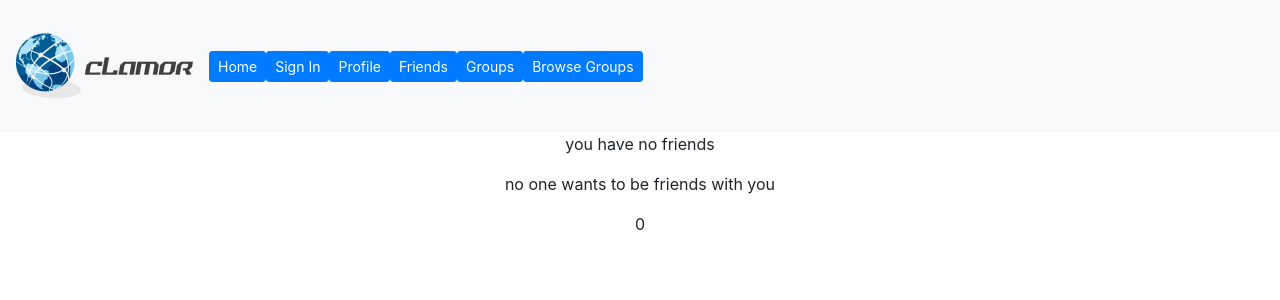
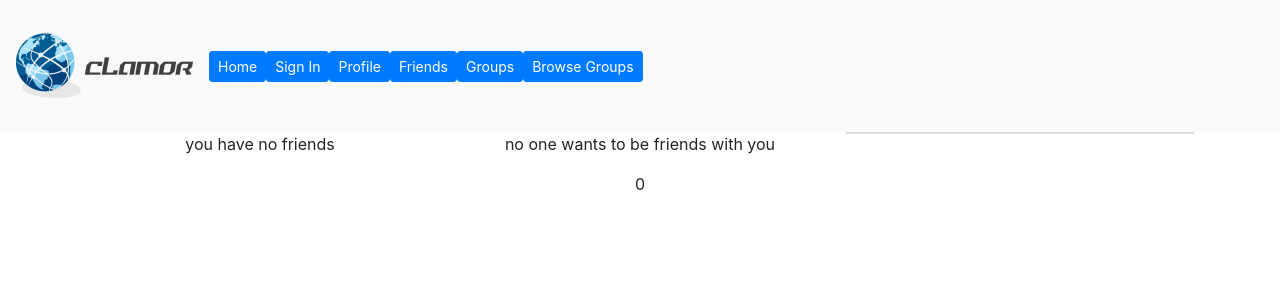
Before and after one commit to clamor-project/clamor.com, a React (Create React App) app: page /friends in a window 1280 px wide. Shown: the top 300 px of the page. Built offline with nearby package versions, Linux system fonts and the light colour scheme.

Commit message:
added reactstrap styling to chat pages

```diff
--- a/src/components/friends/chat.tsx
+++ b/src/components/friends/chat.tsx
@@ -5,13 +5,14 @@ import { connect } from 'react-redux';
 import { IUser } from '../../models/User';
 import { IDirectmessage } from '../../models/Directmessage';
 import { IFriending } from '../../models/Friending';
+import { Card, Input, Button, ListGroup } from 'reactstrap';
 
 interface IChatProps {
   friending: IFriending
   self: IUser
   messages: IDirectmessage[]
   setMessages: (user1: number, user2: number) => void
-  postMessage: (message:IDirectmessage) => void
+  postMessage: (message: IDirectmessage) => void
 }
 
 interface IChatState {
@@ -34,8 +35,8 @@ class Chat extends Component<IChatProps, IChatState> {
   }
 
   handlePost = () => {
-    let toSend:IDirectmessage = {
-      id:0,
+    let toSend: IDirectmessage = {
+      id: 0,
       friends: this.props.friending,
       content: this.state.text,
       sentDate: new Date()
@@ -56,26 +57,28 @@ class Chat extends Component<IChatProps, IChatState> {
   }
 
   componentDidUpdate() {
-    if(this.state.lastRoom !== this.props.friending.id) {
+    if (this.state.lastRoom !== this.props.friending.id) {
       this.handleRefresh()
     }
   }
 
   render() {
     return (
-      <div>
-        {this.props.friending && <> {this.props.messages.map(msg => (
-          <div key={msg.id}>
-            <b>{msg.friends.user2.username}</b>
-            <i>{' ' + new Date(msg.sentDate).toUTCString() + ':  '}</i>
-            <p>{msg.content}</p>
-          </div>
-        ))}
-          <textarea value={this.state.text} onChange={this.handleChat} placeholder="message" />
-          <button onClick={this.handlePost}>post message</button>
-          <button onClick={this.handleRefresh}>refresh</button>
+      <Card>
+        {this.props.friending && <>
+          <Input value={this.state.text} onChange={this.handleChat} placeholder="message" type="textarea" />
+          <Button onClick={this.handlePost} color="primary">post message</Button>
+          <Button onClick={this.handleRefresh} color="secondary">refresh</Button>
+          {this.props.messages.map(msg => (
+            <ListGroup key={msg.id}>
+                <b>{msg.friends.user2.username}</b>
+                <i>{' ' + new Date(msg.sentDate).toUTCString() + ':  '}</i>
+                <p>{msg.content}</p>
+            </ListGroup>
+          ))}
+
         </>}
-      </div>
+      </Card>
     )
   }
 }
--- a/src/components/friends/friends.tsx
+++ b/src/components/friends/friends.tsx
@@ -1,7 +1,7 @@
 import React, { Component } from 'react'
 import { connect } from 'react-redux';
 import { IState } from '../../reducers';
-import { Table } from 'reactstrap';
+import { Table, Container, Col, Row, Button } from 'reactstrap';
 import { IUser } from '../../models/User';
 import { makeFriending, abandonFriending } from '../../actions/friending.action'
 import { IFriending } from '../../models/Friending';
@@ -12,13 +12,13 @@ interface IFriendsPageProps {
   mutualFriends: IFriending[]
   requests: IFriending[]
   self: IUser
-  makeFriending: (userId:number, targetId:number) => void
-  abandonFriending: (userId:number, targetId:number) => void
+  makeFriending: (userId: number, targetId: number) => void
+  abandonFriending: (userId: number, targetId: number) => void
 }
 
 interface IFriendsPageState {
-  makeRequestModal:boolean
-  chatroom:IFriending
+  makeRequestModal: boolean
+  chatroom: IFriending
 }
 
 export class FriendsPage extends Component<IFriendsPageProps, IFriendsPageState> {
@@ -35,15 +35,15 @@ export class FriendsPage extends Component<IFriendsPageProps, IFriendsPageState>
     })
   }
 
-  handleAccept = (id:number) => () => {
+  handleAccept = (id: number) => () => {
     this.props.makeFriending(this.props.self.id, id)
   }
 
-  handleReject = (id:number) => () => {
+  handleReject = (id: number) => () => {
     this.props.abandonFriending(id, this.props.self.id)
   }
 
-  handleChangeChat = (friending:IFriending) => () => {
+  handleChangeChat = (friending: IFriending) => () => {
     this.setState({
       ...this.state,
       chatroom: friending
@@ -52,11 +52,14 @@ export class FriendsPage extends Component<IFriendsPageProps, IFriendsPageState>
 
   render() {
     return (
-      <div>
+      <Container>
+        <Row>
+          <Col xs="4">
             {this.state.makeRequestModal && <RequestModal handleClose={this.handleOpen} />}
-        {this.props.mutualFriends.length ? <div>
-          <p>Friends</p>
-          <Table>
+            {this.props.mutualFriends.length ?
+              <>
+                <p><b><i>Friends</i></b></p>
+                <Table dark>
                   <thead>
                     <tr>
                       <th>Name</th>
@@ -66,12 +69,14 @@ export class FriendsPage extends Component<IFriendsPageProps, IFriendsPageState>
                   <tbody>
                     {this.props.mutualFriends.map(friend => <tr key={friend.id}>
                       <td>{friend.user1.username}</td>
-                <td><button onClick={this.handleChangeChat(friend)}>. . .</button></td>
+                      <td><Button onClick={this.handleChangeChat(friend)} color="info">. . .</Button></td>
                     </tr>)}
                   </tbody>
                 </Table>
-        </div>: <p>you have no friends</p>}
-        {this.props.requests.length ? <div>
+              </>
+              : <p>you have no friends</p>}</Col>
+          <Col xs="4">{this.props.requests.length ?
+            <>
               <p>Friend Requests</p>
               <Table>
                 <thead>
@@ -84,16 +89,18 @@ export class FriendsPage extends Component<IFriendsPageProps, IFriendsPageState>
                 <tbody>
                   {this.props.requests.map(request => <tr key={request.id}>
                     <td>{request.user1.username}</td>
-                <td><button onClick={this.handleAccept(request.user1.id)}>friend</button></td>
-                <td><button onClick={this.handleReject(request.user1.id)}>ignore</button></td>
+                    <td><Button onClick={this.handleAccept(request.user1.id)} color="success">friend</Button></td>
+                    <td><Button onClick={this.handleReject(request.user1.id)} color="danger">ignore</Button></td>
                   </tr>)}
                 </tbody>
               </Table>
-        </div>
+            </>
             : <p>no one wants to be friends with you</p>}
-        {this.props.self.id && <button onClick={this.handleOpen}>Make Request</button>}
-        <Chat friending={this.state.chatroom} />
-      </div>
+            {this.props.self.id && <Button onClick={this.handleOpen} color="success">Make Request</Button>}
+          </Col>
+          <Col xs="4"><Chat friending={this.state.chatroom} /></Col>
+        </Row>
+      </Container>
     )
   }
 }
--- a/src/components/friends/requestmodal.tsx
+++ b/src/components/friends/requestmodal.tsx
@@ -1,5 +1,5 @@
 import React, { PureComponent } from 'react'
-import { Modal, ModalBody, Table } from 'reactstrap';
+import { Modal, ModalBody, Table, Button } from 'reactstrap';
 import { connect } from 'react-redux';
 import { IState } from '../../reducers';
 import { getFriendables } from '../../actions/user.action'
@@ -40,14 +40,14 @@ class RequestModal extends PureComponent<IRequestModalProps> {
             {this.props.requestable.map(friendable => (
             <tr key={friendable.id}>
               <td>{friendable.username}</td>
-              <td><button onClick={this.handleClick(friendable.id)}>send request</button></td>
+              <td><Button onClick={this.handleClick(friendable.id)} color="primary">send request</Button></td>
             </tr>
           ))}
             </tbody>
           </Table>
 
         </ModalBody>
-        <button onClick={this.props.handleClose}>Close</button>
+        <Button onClick={this.props.handleClose} color="secondary">Close</Button>
       </Modal>
     )
   }
```
Lines whose indentation alone changed are shown as unchanged.
